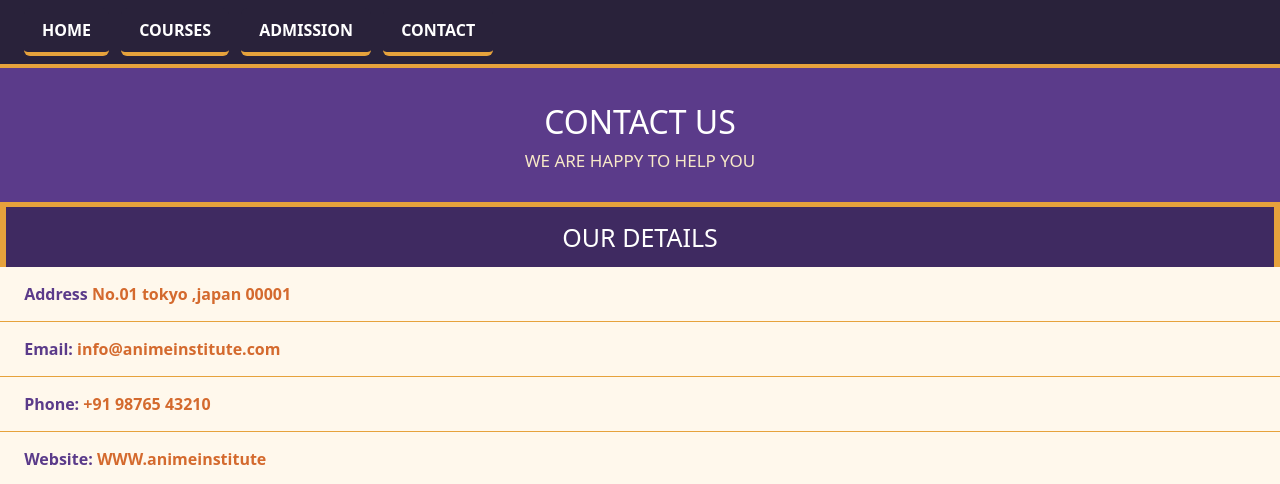
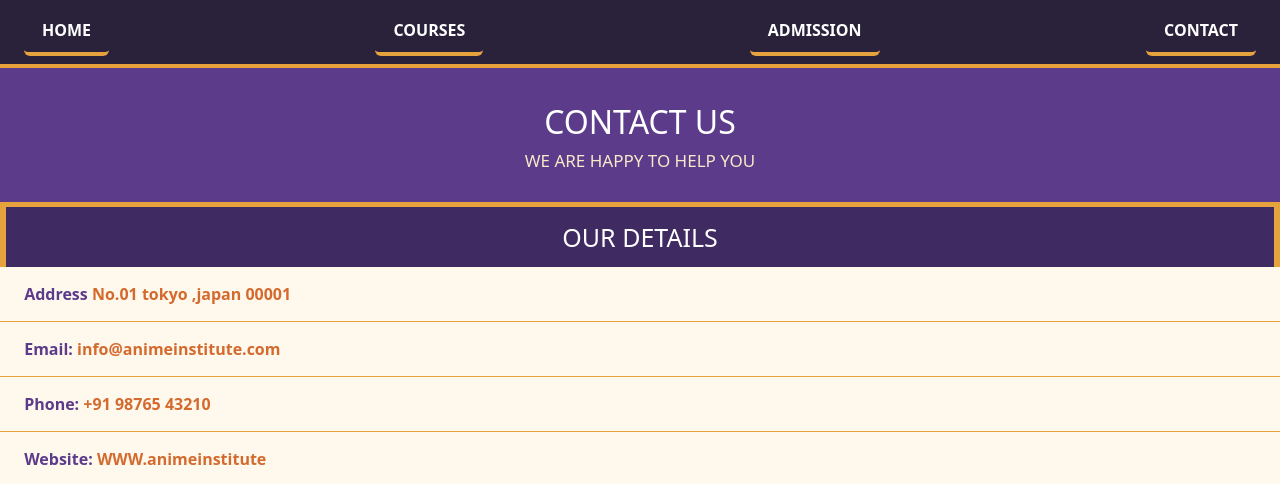
Before and after one commit to Deepadarahan/ANIME-INSTITUTE-OF-TECHNOLOGY, a plain HTML site: page contact.html in a window 1280 px wide. Shown: the top 484 px of the page. Drawn offline with nearby package versions, Linux system fonts and the light colour scheme.

Commit message:
Update contact.html

```diff
--- a/contact.html
+++ b/contact.html
@@ -11,14 +11,14 @@
     <script src="https://cdn.jsdelivr.net/npm/bootstrap@5.0.2/dist/js/bootstrap.bundle.min.js" integrity="sha384-MrcW6ZMFYlzcLA8Nl+NtUVF0sA7MsXsP1UyJoMp4YLEuNSfAP+JcXn/tWtIaxVXM" crossorigin="anonymous"></script>
 </head>
 <body>
-      <header class="navbar">
-     <nav>
+  <header>
+        <nav class="navbar">
             <a href="index.html" class="navbar">HOME</a>
             <a href="courses.html" class="navbar">COURSES</a>
             <a href="admission.html" class="navbar">ADMISSION</a>
             <a href="contact.html" class="navbar">CONTACT</a>
         </nav>
-     </header>
+    </header>
      <header class="header">
      <div>
         <h1>CONTACT US</h1>
```
